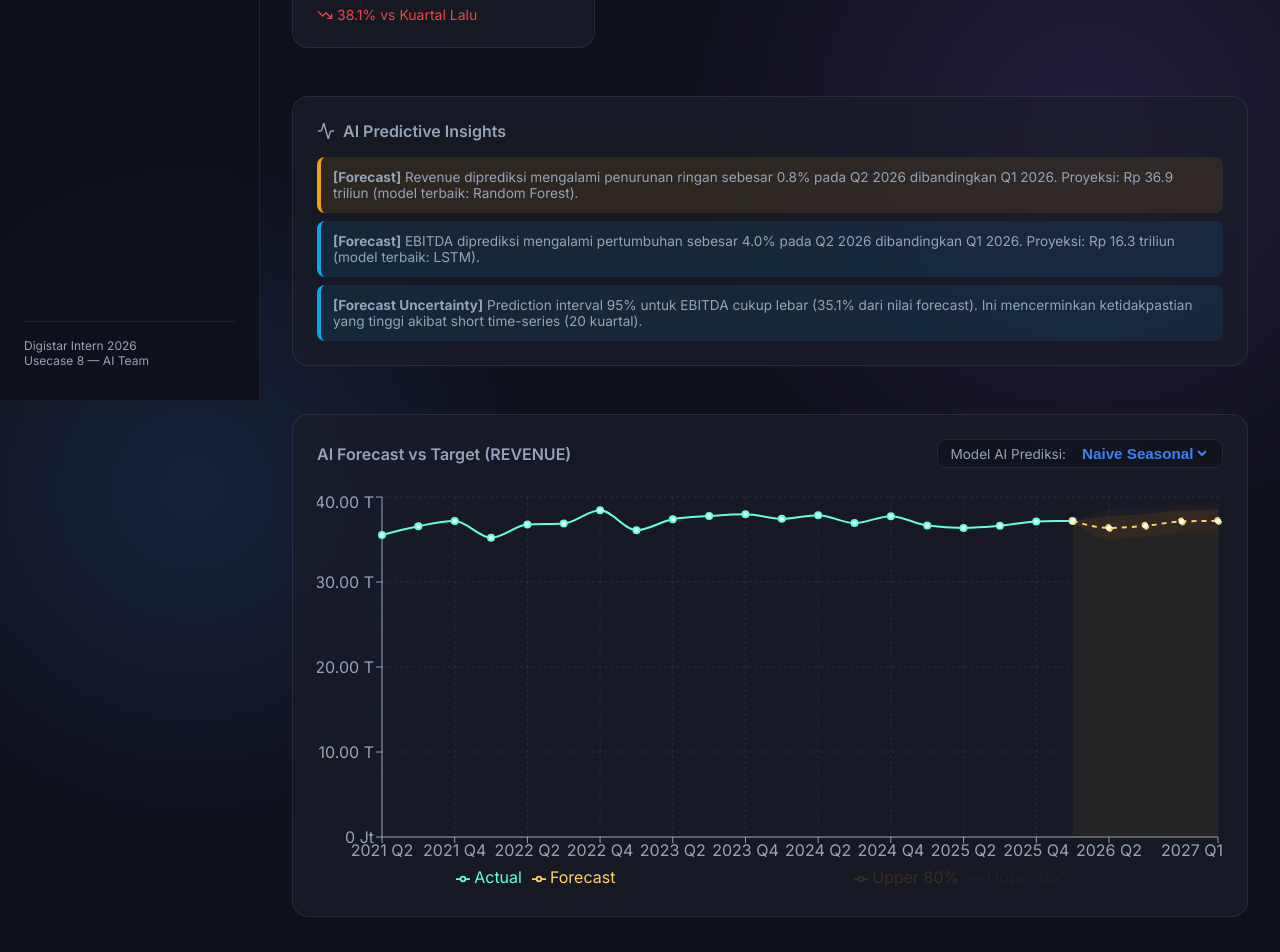
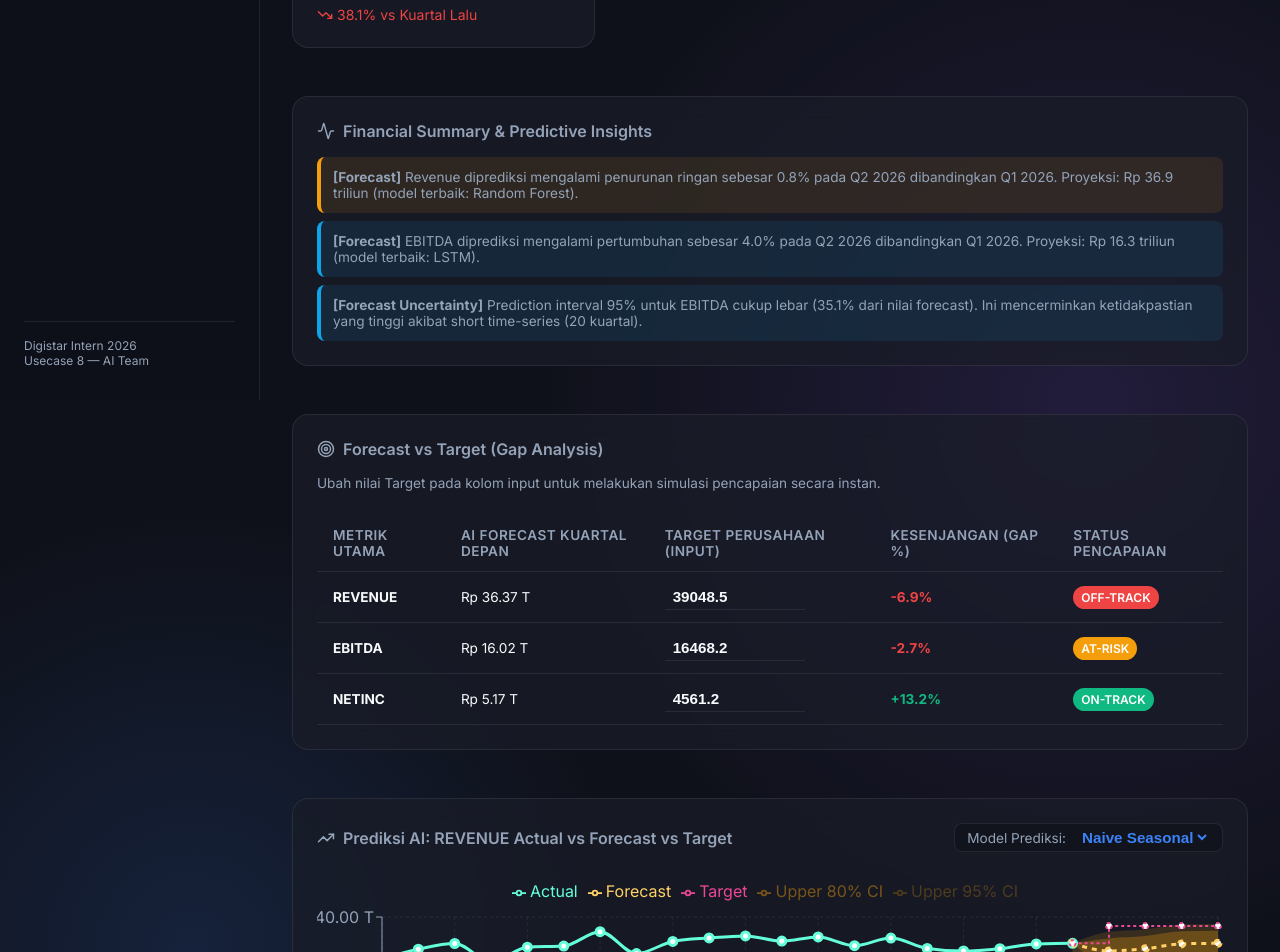
Before and after one commit to brahmayudhaerlangga/digistarhardskillusecase8, a React app in the folder frontend/: page / in a window 1280 px wide. Shown: the part 400-1352 px from the top of the page. Built offline with nearby package versions, Linux system fonts and the light colour scheme; the HTML template or start-up script is replaced by a standard one.

Commit message:
Enhance Executive Dashboard: Add Target Gap Analysis, Target line to chart, bolder CI bands, and Revenue Growth projection

```diff
--- a/frontend/src/App.jsx
+++ b/frontend/src/App.jsx
@@ -6,7 +6,7 @@ import {
 import {
   TrendingUp, TrendingDown, AlertTriangle, AlertCircle, Activity,
   DollarSign, Users, Target, LayoutDashboard, Database, Settings,
-  ShieldAlert, FileText, Info
+  ShieldAlert, FileText, Info, BarChart2
 } from 'lucide-react';
 import './index.css';
 
@@ -131,7 +131,6 @@ function DashboardTab({ data, metric, ciVisibility }) {
 
   const availableModels = [...new Set(data.forecast.filter(d => d.metric_id === metric).map(d => d.model))];
 
-  // When metric changes, or on initial load, default to the first available model
   useEffect(() => {
     if (availableModels.length > 0) {
       if (!availableModels.includes(model)) {
@@ -140,11 +139,25 @@ function DashboardTab({ data, metric, ciVisibility }) {
     } else {
       setModel('');
     }
-  }, [metric, data]); // removed 'model' from dependency to prevent infinite loops, but react to 'metric' changes
+  }, [metric, data]);
 
-  // Manual handler for dropdown to ensure state updates
   const handleModelChange = (e) => {
     setModel(e.target.value);
+  };
+
+  // KPI Target Inputs State (For the Gap Analysis section)
+  const [targets, setTargets] = useState({});
+  useEffect(() => {
+    const initialTargets = {};
+    ['revenue', 'ebitda', 'netinc'].forEach(m => {
+      const h = data.historical.filter(d => d.metric_id === m);
+      if (h.length > 0) initialTargets[m] = h[h.length - 1].value_scaled * 1.05; // default 5% growth
+    });
+    setTargets(initialTargets);
+  }, [data]);
+
+  const handleTargetChange = (m, val) => {
+    setTargets(prev => ({...prev, [m]: parseFloat(val)}));
   };
 
   // 1. KPI Cards
@@ -159,13 +172,15 @@ function DashboardTab({ data, metric, ciVisibility }) {
   const hist = data.historical.filter(d => d.metric_id === metric);
   const fc = data.forecast.filter(d => d.metric_id === metric && d.model === model);
 
-  // Merge historical and forecast perfectly
+  // Generate a target line for the selected metric
+  const currentTarget = targets[metric] || (hist.length > 0 ? hist[hist.length-1].value_scaled * 1.05 : 0);
+
   let combined = hist.map(d => ({
     period: d.period,
-    Actual: d.value_scaled
+    Actual: d.value_scaled,
+    Target: null
   }));
 
-  // To connect the line smoothly, we append the LAST historical point to the forecast series
   if (hist.length > 0 && fc.length > 0) {
     const lastHist = hist[hist.length - 1];
     fc.unshift({
@@ -176,6 +191,9 @@ function DashboardTab({ data, metric, ciVisibility }) {
       lower_95: lastHist.value_scaled,
       upper_95: lastHist.value_scaled
     });
+
+    // Connect target from last historical point
+    combined[combined.length-1].Target = lastHist.value_scaled;
   }
 
   fc.forEach(f => {
@@ -189,7 +207,8 @@ function DashboardTab({ data, metric, ciVisibility }) {
         period: f.period,
         Forecast: f.forecast,
         L80: f.lower_80, U80: f.upper_80,
-        L95: f.lower_95, U95: f.upper_95
+        L95: f.lower_95, U95: f.upper_95,
+        Target: currentTarget
       });
     }
   });
@@ -197,6 +216,41 @@ function DashboardTab({ data, metric, ciVisibility }) {
   // Settings visibility
   const show95 = ciVisibility.includes('95%');
   const show80 = ciVisibility.includes('80%');
+
+  // Revenue Growth Data (Section 5)
+  const revHist = data.historical.filter(d => d.metric_id === 'revenue');
+  const revFc = data.forecast.filter(d => d.metric_id === 'revenue' && d.model === (availableModels[0] || 'Naive Seasonal'));
+  const growthData = [];
+
+  revHist.forEach((h, i) => {
+    let qoq = 0;
+    if (i > 0) qoq = ((h.value_scaled - revHist[i-1].value_scaled) / Math.abs(revHist[i-1].value_scaled)) * 100;
+    growthData.push({ period: h.period, Revenue: h.value_scaled, Growth: qoq });
+  });
+
+  if (revFc.length > 0 && revHist.length > 0) {
+    let prevVal = revHist[revHist.length-1].value_scaled;
+    revFc.forEach(f => {
+      let qoq = ((f.forecast - prevVal) / Math.abs(prevVal)) * 100;
+      growthData.push({ period: f.period, ForecastRev: f.forecast, Growth: qoq });
+      prevVal = f.forecast;
+    });
+  }
+
+  // Target Table logic
+  const targetResults = ['revenue', 'ebitda', 'netinc'].map(m => {
+    const mFc = data.forecast.filter(d => d.metric_id === m);
+    if (mFc.length === 0) return null;
+    const modelFc = mFc.filter(d => d.model === mFc[0].model);
+    const nextQ = modelFc[0];
+    const t = targets[m] || 0;
+    const gap = t !== 0 ? ((nextQ.forecast - t) / Math.abs(t)) * 100 : 0;
+    let status = "OFF-TRACK";
+    let statusColor = "var(--danger)";
+    if (nextQ.forecast >= t) { status = "ON-TRACK"; statusColor = "var(--success)"; }
+    else if (nextQ.upper_95 >= t) { status = "AT-RISK"; statusColor = "var(--warning)"; }
+    return { m, nextQ, t, gap, status, statusColor };
+  }).filter(Boolean);
 
   return (
     <div style={{display: 'flex', flexDirection: 'column', gap: '1.5rem'}}>
@@ -232,7 +286,7 @@ function DashboardTab({ data, metric, ciVisibility }) {
       {/* SECTION: Insights */}
       {data.insights && data.insights.length > 0 && (
         <div className="glass-card">
-          <div className="card-title"><Activity size={18}/> AI Predictive Insights</div>
+          <div className="card-title"><Activity size={18}/> Financial Summary & Predictive Insights</div>
           <div style={{display: 'flex', flexDirection: 'column', gap: '0.5rem'}}>
             {data.insights.slice(0, 3).map((ins, i) => (
               <div key={i} className={`alert-box ${ins.severity === 'CRITICAL' ? '' : ins.severity === 'WARNING' ? 'warning' : 'info'}`} style={{marginBottom: 0, padding: '0.75rem'}}>
@@ -243,34 +297,95 @@ function DashboardTab({ data, metric, ciVisibility }) {
         </div>
       )}
 
+      {/* SECTION: TARGET TABLE (Gap Analysis) */}
+      <div className="glass-card">
+        <div className="card-title"><Target size={18}/> Forecast vs Target (Gap Analysis)</div>
+        <p style={{color: 'var(--text-muted)', marginBottom: '1.5rem', fontSize: '0.85rem'}}>
+          Ubah nilai Target pada kolom input untuk melakukan simulasi pencapaian secara instan.
+        </p>
+        <div className="data-table-container">
+          <table className="data-table">
+            <thead>
+              <tr>
+                <th>Metrik Utama</th>
+                <th>AI Forecast Kuartal Depan</th>
+                <th>Target Perusahaan (Input)</th>
+                <th>Kesenjangan (Gap %)</th>
+                <th>Status Pencapaian</th>
+              </tr>
+            </thead>
+            <tbody>
+              {targetResults.map(res => (
+                <tr key={res.m}>
+                  <td><strong>{res.m.toUpperCase()}</strong></td>
+                  <td>{formatIDR(res.nextQ.forecast)}</td>
+                  <td>
+                    <input type="number" className="form-input" style={{width: '140px'}} value={(targets[res.m] || 0).toFixed(1)} onChange={(e) => handleTargetChange(res.m, e.target.value)} />
+                  </td>
+                  <td style={{color: res.gap >= 0 ? 'var(--success)' : 'var(--danger)', fontWeight: 'bold'}}>
+                    {res.gap > 0 ? '+' : ''}{res.gap.toFixed(1)}%
+                  </td>
+                  <td><span className="badge" style={{backgroundColor: res.statusColor, color: '#fff'}}>{res.status}</span></td>
+                </tr>
+              ))}
+            </tbody>
+          </table>
+        </div>
+      </div>
+
       {/* SECTION: MAIN FORECAST CHART */}
       <div className="glass-card">
         <div style={{display: 'flex', justifyContent: 'space-between', alignItems: 'center', marginBottom: '1.5rem'}}>
-          <div className="card-title" style={{marginBottom: 0}}>AI Forecast vs Target ({metric.toUpperCase()})</div>
+          <div className="card-title" style={{marginBottom: 0}}>
+            <ChartIcon size={18}/> Prediksi AI: {metric.toUpperCase()} Actual vs Forecast vs Target
+          </div>
 
           <div className="metric-select-wrapper" style={{padding: '0.25rem 0.75rem', background: 'rgba(0,0,0,0.2)'}}>
-            <label>Model AI Prediksi:</label>
+            <label>Model Prediksi:</label>
             <select className="metric-select" style={{color: 'var(--accent-blue)'}} value={model} onChange={handleModelChange}>
               {availableModels.map(m => <option key={m} value={m}>{m}</option>)}
             </select>
           </div>
         </div>
 
-        <div style={{ width: '100%', height: 400 }}>
+        <div style={{ width: '100%', height: 450 }}>
           <ResponsiveContainer>
             <ComposedChart data={combined}>
               <CartesianGrid strokeDasharray="3 3" stroke="var(--border-glass)" />
               <XAxis dataKey="period" stroke="var(--text-muted)" />
               <YAxis stroke="var(--text-muted)" tickFormatter={val => formatIDR(val).replace('Rp ', '')} />
-              <RechartsTooltip contentStyle={{backgroundColor: 'var(--bg-dark)'}} formatter={(val) => formatIDR(val)} />
-              <Legend />
-              {show95 && <Area type="monotone" dataKey="U95" fill="rgba(245, 158, 11, 0.05)" stroke="none" name="Upper 95%" />}
-              {show95 && <Area type="monotone" dataKey="L95" fill="var(--bg-card)" stroke="none" name="Lower 95%" />}
-              {show80 && <Area type="monotone" dataKey="U80" fill="rgba(245, 158, 11, 0.15)" stroke="none" name="Upper 80%" />}
-              {show80 && <Area type="monotone" dataKey="L80" fill="var(--bg-card)" stroke="none" name="Lower 80%" />}
+              <RechartsTooltip contentStyle={{backgroundColor: 'var(--bg-dark)', borderRadius: '8px', border: '1px solid var(--border-glass)'}} formatter={(val) => formatIDR(val)} />
+              <Legend verticalAlign="top" height={36}/>
 
-              <Line type="monotone" dataKey="Actual" stroke="#64ffda" strokeWidth={2} dot={{r:3}} />
-              <Line type="monotone" dataKey="Forecast" stroke="#ffd166" strokeWidth={2} strokeDasharray="5 5" />
+              {/* Highlighted Confidence Intervals - opacity increased */}
+              {show95 && <Area type="monotone" dataKey="U95" fill="rgba(245, 158, 11, 0.25)" stroke="none" name="Upper 95% CI" />}
+              {show95 && <Area type="monotone" dataKey="L95" fill="var(--bg-card)" stroke="none" name="Lower 95% CI (Mask)" legendType="none" />}
+              {show80 && <Area type="monotone" dataKey="U80" fill="rgba(245, 158, 11, 0.45)" stroke="none" name="Upper 80% CI" />}
+              {show80 && <Area type="monotone" dataKey="L80" fill="var(--bg-card)" stroke="none" name="Lower 80% CI (Mask)" legendType="none" />}
+
+              <Line type="monotone" dataKey="Actual" stroke="#64ffda" strokeWidth={3} dot={{r:4}} />
+              <Line type="monotone" dataKey="Forecast" stroke="#ffd166" strokeWidth={3} strokeDasharray="5 5" />
+              <Line type="stepAfter" dataKey="Target" stroke="#ec4899" strokeWidth={2} strokeDasharray="3 3" />
+            </ComposedChart>
+          </ResponsiveContainer>
+        </div>
+      </div>
+
+      {/* SECTION: Revenue Growth Projection */}
+      <div className="glass-card">
+        <div className="card-title"><BarChart2 size={18}/> Revenue Growth Projection (Kuartal ke Kuartal)</div>
+        <div style={{ width: '100%', height: 350 }}>
+          <ResponsiveContainer>
+            <ComposedChart data={growthData}>
+              <CartesianGrid strokeDasharray="3 3" stroke="var(--border-glass)" />
+              <XAxis dataKey="period" stroke="var(--text-muted)" />
+              <YAxis yAxisId="left" stroke="var(--text-muted)" tickFormatter={val => formatIDR(val).replace('Rp ', '')} />
+              <YAxis yAxisId="right" orientation="right" stroke="var(--accent-purple)" tickFormatter={val => `${val}%`} />
+              <RechartsTooltip contentStyle={{backgroundColor: 'var(--bg-dark)'}} />
+              <Legend verticalAlign="top" height={36}/>
+              <Bar yAxisId="left" dataKey="Revenue" fill="#3b82f6" opacity={0.8} radius={[4, 4, 0, 0]} />
+              <Bar yAxisId="left" dataKey="ForecastRev" fill="#f59e0b" opacity={0.8} name="Forecast Revenue" radius={[4, 4, 0, 0]} />
+              <Line yAxisId="right" type="monotone" dataKey="Growth" stroke="#c084fc" strokeWidth={3} dot={{r: 4, fill: '#c084fc'}} name="QoQ Growth (%)" />
             </ComposedChart>
           </ResponsiveContainer>
         </div>
@@ -356,6 +471,11 @@ function DashboardTab({ data, metric, ciVisibility }) {
   );
 }
 
+// ChartIcon for React component
+function ChartIcon({ size }) {
+  return <TrendingUp size={size} />;
+}
+
 // ==========================================
 // TAB 2: DATA & MODELS
 // ==========================================
@@ -408,7 +528,6 @@ function DataTab({ data }) {
                   <tr key={i}>
                     <td><strong>{b.metric_id.toUpperCase()}</strong></td>
                     <td style={{color: 'var(--accent-blue)', fontWeight: 'bold'}}>{b.best_model}</td>
-                    {/* Fixed: Use b.best_MAPE instead of b.MAPE based on CSV column */}
                     <td>{b.best_MAPE !== undefined ? b.best_MAPE.toFixed(2) : 'N/A'}%</td>
                   </tr>
                 ))}
```
